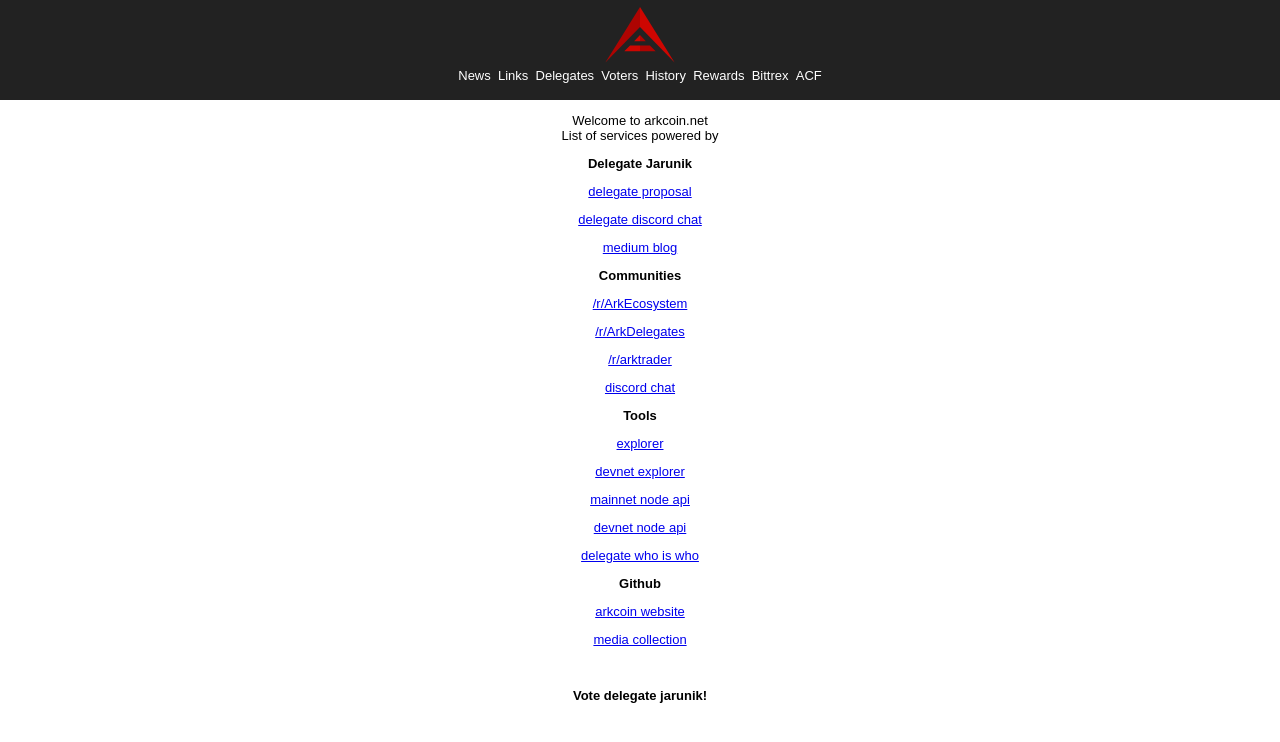
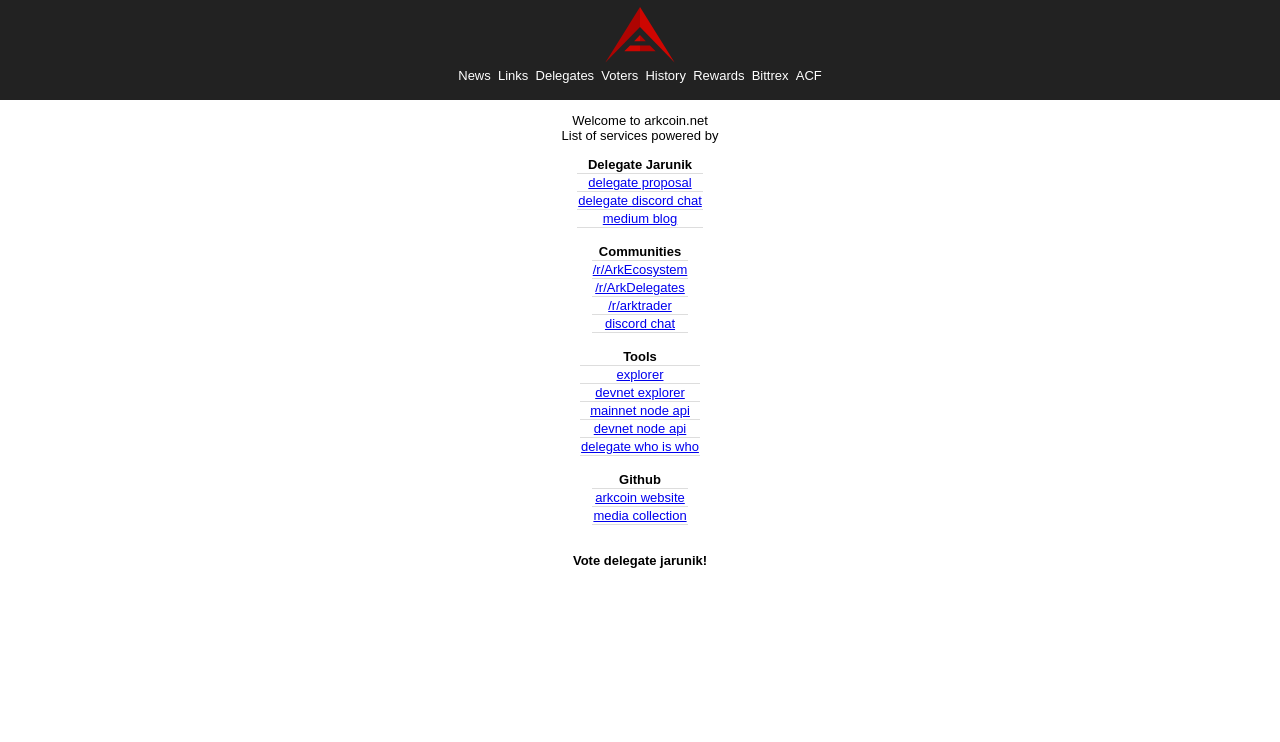
Before and after one commit to totux/arkcoin, a React (Create React App) app: page /links in a window 1280 px wide. Shown: the top 742 px of the page. Built offline with nearby package versions, Linux system fonts and the light colour scheme.

Commit message:
First Styling

```diff
--- a/package.json
+++ b/package.json
@@ -3,6 +3,7 @@
   "version": "0.1.0",
   "private": true,
   "dependencies": {
+    "moment": "^2.19.1",
     "react": "^15.6.1",
     "react-dom": "^15.6.1",
     "react-linkify": "^0.2.1",
--- a/src/App.css
+++ b/src/App.css
@@ -43,15 +43,17 @@
   background-color: #ae0402;
 }
 
-.AppLinks {
-}
-
-.AppTicker{
-}
-
-.AppDelegate{
+.AppNews a.atdate {
+  text-decoration: none;
+  color: grey;
+  size: 1;
 }
 
 table{
+  border-collapse: collapse;
   margin:auto;
 }
+
+table, th, td {
+  border-bottom: 1px solid #ddd;
+}
--- a/src/AppAcf.js
+++ b/src/AppAcf.js
@@ -142,7 +142,7 @@
         </td>
         <td> { index < 5 ? <b><font color='green'> { cand.name} </font></b> : cand.name }
         </td>
-        <td> { index < 5 ? <font color='green'> { cand.address} </font> : cand.address }
+        <td> <a href={"https://explorer.arkcoin.net/address/"+cand.address}>{ cand.address}</a>
         </td>
         <td> { index < 5 ? <b><font color='green'>  { Number (Math.round(cand.votes) ).toLocaleString('en') }  </font></b> : Number (Math.round(cand.votes) ).toLocaleString('en')  }
         </td>
@@ -152,12 +152,15 @@
     return (
       <div>
       <p>
-          Deadline: {this.state.deadline}
+        <b>ACF Board Voting</b>
       </p>
       <p>
-          Height: {this.state.height.height}
+        Send 0.00000001 Ark to a candidate address to vote.<br/>
+        You can vote for multiple candidates.
       </p>
       <p>
+          Deadline on Block: {this.state.deadline} <br/>
+          Current Block Height: {this.state.height.height} <br/>
           Blocks remaining: <font color='red'>{ this.state.deadline - this.state.height.height }</font>
       </p>
         <table>
--- a/src/AppHistory.js
+++ b/src/AppHistory.js
@@ -54,6 +54,9 @@
 
     return (
       <div>
+        <p>
+          Sharing History
+        </p>
         <table>
           <thead>
             <tr>
--- a/src/AppLinks.js
+++ b/src/AppLinks.js
@@ -5,64 +5,127 @@
     return (
       <div className="AppLinks">
         <p>
-          Welcome to arkcoin.net <br/>
+          Welcome to arkcoin.net <br />
           List of services powered by
         </p>
-         <p>
-           <b>Delegate Jarunik</b>
-        </p>
-        <p>
+        <table>
+          <thead>
+            <tr>
+              <th>
+                Delegate Jarunik
+              </th>
+            </tr>
+          </thead>
+          <tbody>
+            <tr>
+              <td>
                 <a href="https://www.reddit.com/r/ArkDelegates/wiki/jarunik">delegate proposal</a>
-        </p>
-        <p>
+              </td>
+            </tr>
+            <tr>
+              <td>
                 <a href="https://discord.gg/m7bt2js">delegate discord chat</a>
-        </p>
-        <p>
+              </td>
+            </tr>
+            <tr>
+              <td>
                 <a href="https://medium.com/@jarunik">medium blog</a>
-        </p>
-         <p>
-           <b>Communities</b>
-        </p>
-        <p>
+              </td>
+            </tr>
+          </tbody>
+        </table>
+        <br />
+        <table>
+          <thead>
+            <tr>
+              <th>
+                Communities
+                </th>
+            </tr>
+          </thead>
+          <tbody>
+            <tr>
+              <td>
                 <a href="https://www.reddit.com/r/ArkEcosystem/"> /r/ArkEcosystem</a>
-        </p>
-        <p>
+              </td>
+            </tr>
+            <tr>
+              <td>
                 <a href="https://www.reddit.com/r/ArkDelegates/"> /r/ArkDelegates</a>
-        </p>
-        <p>
+              </td>
+            </tr>
+            <tr>
+              <td>
                 <a href="https://www.reddit.com/r/arktrader/"> /r/arktrader</a>
-        </p>
-        <p>
+              </td>
+            </tr>
+            <tr>
+              <td>
                 <a href="https://arkchat.net">discord chat</a>
-        </p>
-        <p>
-          <b>Tools</b>
-        </p>
-        <p>
+              </td>
+            </tr>
+          </tbody>
+        </table>
+        <br />
+        <table>
+          <thead>
+            <tr>
+              <th>
+                Tools
+                </th>
+            </tr>
+          </thead>
+          <tbody>
+            <tr>
+              <td>
                 <a href="https://explorer.arkcoin.net/">explorer</a>
-        </p>
-        <p>
+              </td>
+            </tr>
+            <tr>
+              <td>
                 <a href="https://dexplorer.arkcoin.net/">devnet explorer</a>
-        </p>
-        <p>
+              </td>
+            </tr>
+            <tr>
+              <td>
                 <a href="https://api.arkcoin.net/api/peers/version">mainnet node api</a>
-        </p>
-        <p>
+              </td>
+            </tr>
+            <tr>
+              <td>
                 <a href="https://dev.arkcoin.net/api/peers/version">devnet node api</a>
-        </p>
-        <p>
+              </td>
+            </tr>
+            <tr>
+              <td>
                 <a href="https://docs.google.com/spreadsheets/d/1QawUqYa_e9YN_3Stb3-WYTdJ2BgnYqxsErYbA2ihXjo">delegate who is who</a>
-        </p>
-        <p>
+              </td>
+            </tr>
+          </tbody>
+        </table>
+        <br />
+        <table>
+          <thead>
+            <tr>
+              <th>
                 <b>Github</b>
-        </p>
-        <p>
+              </th>
+            </tr>
+          </thead>
+          <tbody>
+            <tr>
+              <td>
                 <a href="https://github.com/Jarunik/arkcoin">arkcoin website</a>
-        </p>
-        <p>
+              </td>
+            </tr>
+            <tr>
+              <td>
                 <a href="https://github.com/Jarunik/ark-media">media collection</a>
-        </p>
-        <br/>
+              </td>
+            </tr>
+          </tbody>
+        </table>
+        <br />
         <p>
           <b>Vote delegate jarunik!</b>
         </p>
--- a/src/AppNews.js
+++ b/src/AppNews.js
@@ -1,5 +1,6 @@
 import React, { Component } from 'react';
 import Linkify from 'react-linkify';
+import moment from 'moment';
 
 export class AppNews extends Component {
   constructor(props) {
@@ -26,6 +27,19 @@
       this.fetchData(newPage)
     }
   }
+
+  getTimeCounter(t) {
+    var arkStart = moment([2017, 2, 21, 13, 0, 0, 0]);
+    var dt = arkStart.add(t, 's');
+
+    var now = moment();
+
+    return dt.format('LLL') + ' (' + dt.to(now, true) + ' ago)';
+  }
+
+  getFormatedDateTime(value) {
+    return moment(value).format('YYYY-MMM-DD HH:mm');
+  };
 
   fetchData(page) {
     var that = this;
@@ -66,38 +80,48 @@
     .filter((news) => news.vendorField !== undefined && news.amount >= this.state.filterKey * 100000000  )
     .map((news) =>
         <tr key={news.id}>
-            <td><Linkify> {news.vendorField}</Linkify> &nbsp;
-            (<a href={"https://explorer.arkcoin.net/tx/"+news.id}>{Number(news.amount / 100000000).toLocaleString('en')}</a>)
+            <td>
+              { news.amount >= 1 * 100000000 ?
+                <b><Linkify> {news.vendorField}</Linkify></b> :
+                news.amount < 0.1 * 100000000 ?
+                <i><Linkify> {news.vendorField}</Linkify></i>:
+                <Linkify> {news.vendorField}</Linkify>  }
+              <br/>
+                <font color="grey" size="1">
+                  <a href={"https://explorer.arkcoin.net/tx/"+news.id} className="atdate">@</a>&nbsp;
+                  {this.getTimeCounter(news.timestamp)}
+                </font>
             </td>
         </tr>
     );
 
     return (
-      <div>
+      <div className="AppNews">
         <p>
-          Send 0.1 Ark with vendorfield to <br/>
-          AZHXnQAYajd3XkxwwiL6jnLjtDHjtAATtR
+          Send a transaction with vendorfield to <br/>
+          <a href="https://explorer.arkcoin.net/address/AZHXnQAYajd3XkxwwiL6jnLjtDHjtAATtR">AZHXnQAYajd3XkxwwiL6jnLjtDHjtAATtR</a> <br/>
+          (Regular:0.1 - Premium:1.0) <br/>
         </p>
         <p>
           <button
             type="button"
             onClick={() => this.setState({ filterKey: 0 })}
-          >All (0)</button>
+          ><i>All</i></button>
           &nbsp;
           <button
             type="button"
             onClick={() => this.setState({ filterKey: 0.1 })}
-          >Normal (0.1)</button>
+          >Regular</button>
           &nbsp;
           <button
             type="button"
             onClick={() => this.setState({ filterKey: 1.0 })}
-          >Premium (1)</button>
+          ><b>Premium</b></button>
         </p>
         <table>
           <thead>
             <tr>
-              <th>News (Ark)
+              <th>Ark Blockchain News
               </th>
             </tr>
           </thead>
@@ -106,15 +130,19 @@
           </tbody>
         </table>
         <p>
+        {this.state.page > 0 ?
         <button
             type="button"
             onClick={() => this.lastPage(this.state.page)}
-          >Last</button>
-          &nbsp; {this.state.page / 50} &nbsp;
-        <button
+          >Previous</button>
+        : <div/>}
+          &nbsp; page {this.state.page / 50} &nbsp;
+       {this.state.news.transactions.length === 50 ?
+       <button
             type="button"
             onClick={() => this.nextPage(this.state.page)}
           >Next</button>
+        : <div/>}
         </p>
       </div>
 
```
Also changed, not shown: 2 other files (tests, documents, lock files or other folders). Lines whose indentation alone changed are shown as unchanged.
